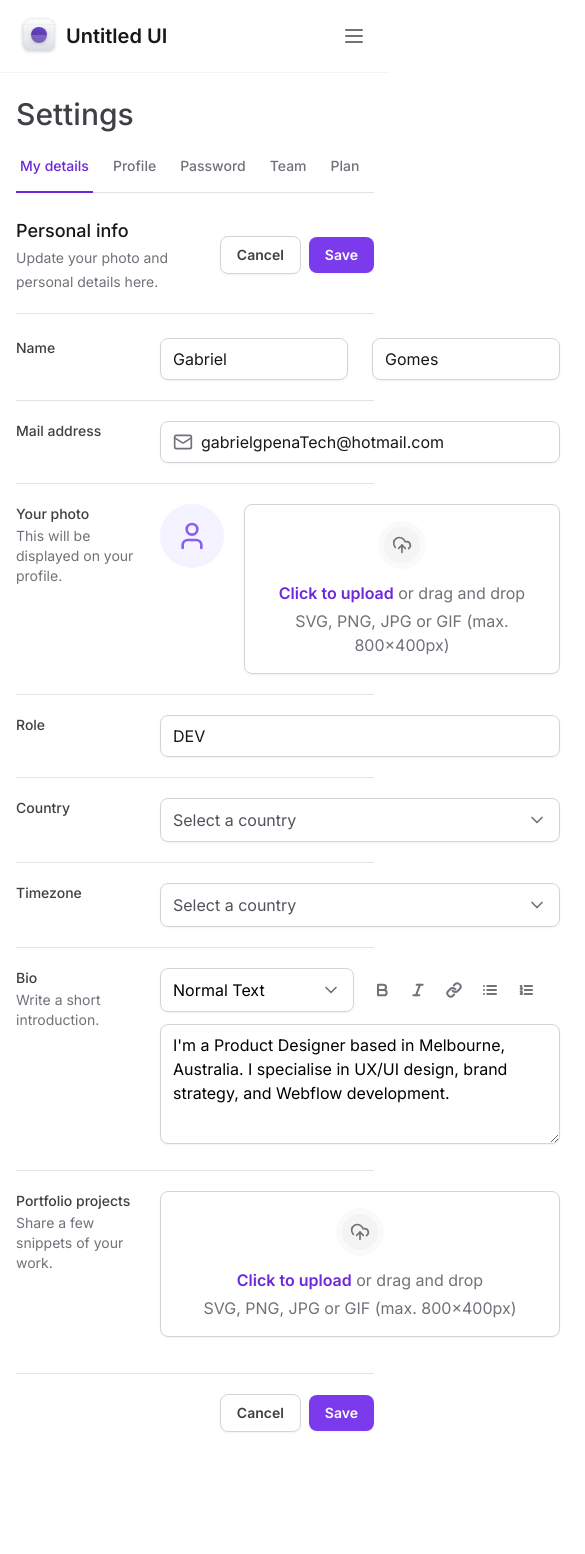
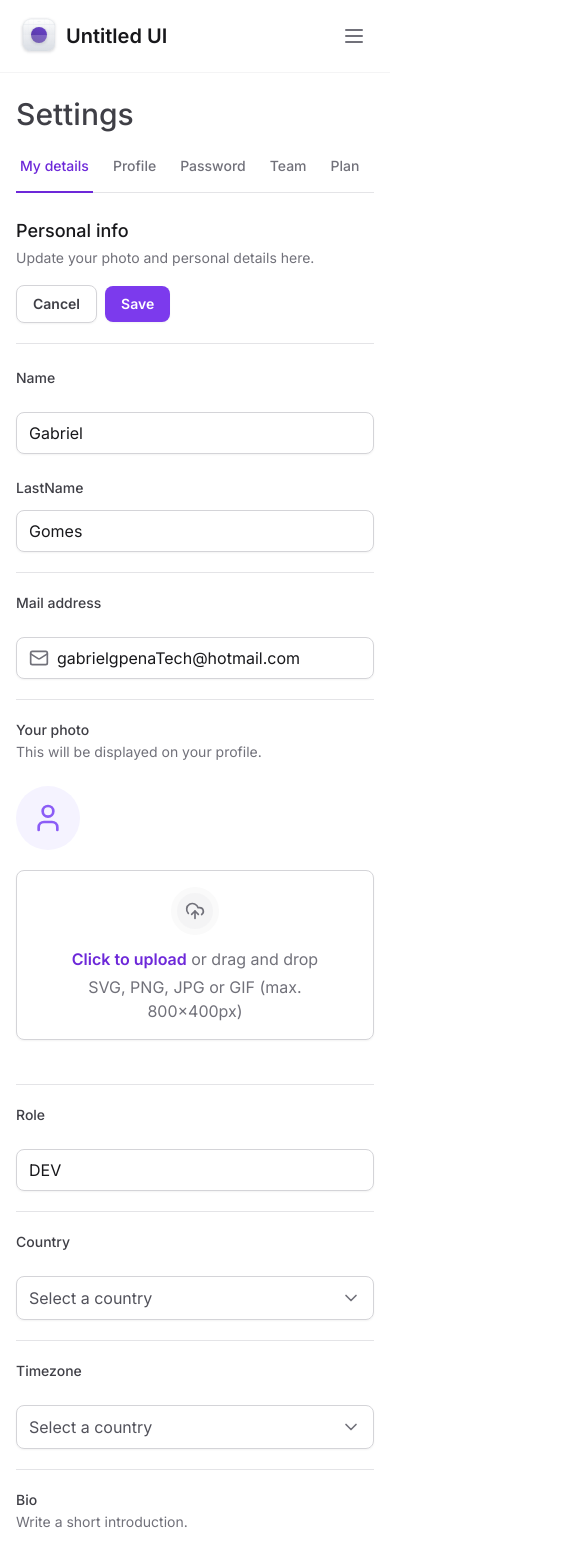
Before and after one commit to GabrielGPena793/tailwind_next, a Next.js app: page / in a window 390 px wide. Shown: the top 1554 px of the page, 585 px wide, since content can reach past the window. Before the commit the page ends 1480 px from the top, so only its background shows below. Built offline with nearby package versions, Linux system fonts and the light colour scheme.

Commit message:
resposive Form

```diff
--- a/src/app/page.tsx
+++ b/src/app/page.tsx
@@ -15,7 +15,7 @@
       <SettingsTabs />
 
       <div className="mt-6 flex flex-col">
-        <div className="flex items-center justify-between border-b border-zinc-200 pb-5">
+        <div className="flex flex-col justify-between gap-4  border-b border-zinc-200 pb-5 lg:flex-row lg:items-center">
           <div className="space-y-1">
             <h2 className="text-lg font-medium text-zinc-900">Personal info</h2>
             <span className="text-sm text-zinc-500">
@@ -37,25 +37,34 @@
           id="settings"
           className="mt-6 flex w-full flex-col gap-5 divide-y divide-zinc-200"
         >
-          <div className="grid grid-cols-form gap-6">
+          <div className="flex flex-col gap-6 lg:grid lg:grid-cols-form">
             <label
               htmlFor="firstName"
               className="text-sm font-medium text-zinc-700"
             >
               Name
             </label>
-            <div className="grid  grid-cols-2 gap-6">
+            <div className="flex flex-col gap-6 lg:grid lg:grid-cols-2">
               <Input.Root>
                 <Input.Control id="firtsName" defaultValue="Gabriel" />
               </Input.Root>
 
-              <Input.Root>
-                <Input.Control defaultValue="Gomes" />
-              </Input.Root>
+              <div className="flex flex-col gap-3 lg:block">
+                <label
+                  htmlFor="lastName"
+                  className="text-sm font-medium text-zinc-700 lg:sr-only"
+                >
+                  LastName
+                </label>
+
+                <Input.Root>
+                  <Input.Control id="lastName" defaultValue="Gomes" />
+                </Input.Root>
+              </div>
             </div>
           </div>
 
-          <div className="grid grid-cols-form gap-6 pt-5">
+          <div className="flex flex-col gap-6 pt-5 lg:grid lg:grid-cols-form">
             <label
               htmlFor="email"
               className="text-sm font-medium text-zinc-700"
@@ -74,7 +83,7 @@
             </Input.Root>
           </div>
 
-          <div className="grid grid-cols-form gap-6 pt-5">
+          <div className="flex flex-col gap-6 pt-5 lg:grid lg:grid-cols-form">
             <label
               htmlFor="photo"
               className="text-sm font-medium text-zinc-700"
@@ -84,7 +93,7 @@
                 This will be displayed on your profile.
               </span>
             </label>
-            <FileInput.Root className="flex items-start gap-5">
+            <FileInput.Root className="flex flex-col gap-5 lg:flex-row lg:items-start">
               <FileInput.ImagePreview />
               <FileInput.Trigger />
               <FileInput.Control />
@@ -93,7 +102,7 @@
             <div className="flex items-start gap-5"></div>
           </div>
 
-          <div className="grid grid-cols-form gap-6 pt-5">
+          <div className="flex flex-col gap-6 pt-5 lg:grid lg:grid-cols-form">
             <label htmlFor="role" className="text-sm font-medium text-zinc-700">
               Role
             </label>
@@ -102,7 +111,7 @@
             </Input.Root>
           </div>
 
-          <div className="grid grid-cols-form gap-6 pt-5">
+          <div className="flex flex-col gap-6 pt-5 lg:grid lg:grid-cols-form">
             <label
               htmlFor="country"
               className="text-sm font-medium text-zinc-700"
@@ -116,7 +125,7 @@
             </Select>
           </div>
 
-          <div className="grid grid-cols-form gap-6 pt-5">
+          <div className="flex flex-col gap-6 pt-5 lg:grid lg:grid-cols-form">
             <label
               htmlFor="timezone"
               className="text-sm font-medium text-zinc-700"
@@ -132,7 +141,7 @@
             </Select>
           </div>
 
-          <div className="grid grid-cols-form gap-6 pt-5">
+          <div className="flex flex-col gap-6 pt-5 lg:grid lg:grid-cols-form">
             <label htmlFor="bio" className="text-sm font-medium text-zinc-700">
               Bio
               <span className="mt-0.5 block text-sm font-normal text-zinc-500">
@@ -141,7 +150,7 @@
             </label>
 
             <div className="space-y-3">
-              <div className="grid grid-cols-2 gap-3">
+              <div className="flex flex-col gap-3 lg:grid lg:grid-cols-2">
                 <Select placeholder="Select a country" defaultValue="normal">
                   <SelectItem text="Normal Text" value="normal" />
                   <SelectItem text="Markdown" value="md" />
@@ -176,7 +185,7 @@
             </div>
           </div>
 
-          <div className="grid grid-cols-form gap-6 pt-5">
+          <div className="flex flex-col gap-6 pt-5 lg:grid lg:grid-cols-form">
             <label
               htmlFor="portfolio"
               className="text-sm font-medium text-zinc-700"
```
